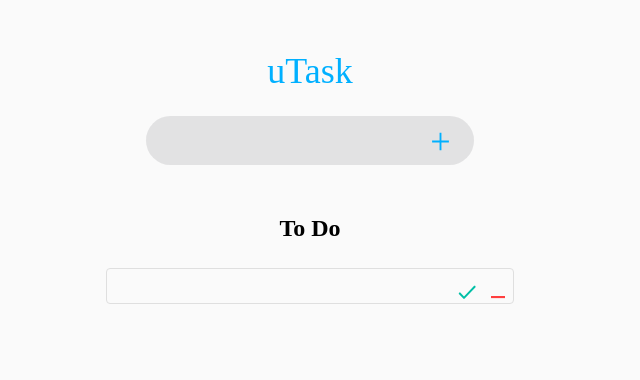
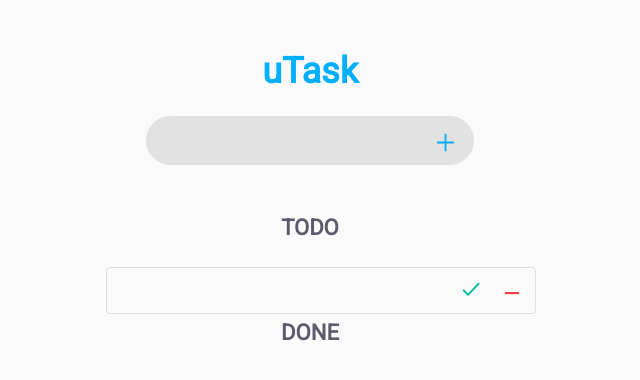
Before and after one commit to SALIPE/ToDoAskApp-Unect, a React (Create React App) app in the folder frontend/: page / in a window 1280 px wide. Both pictures are taken after a click on the button 770 px from the left and 141 px from the top of the page. Shown: the top 380 px of the page, without its empty margins (330-970 px from the left). Built offline with nearby package versions, Linux system fonts and the light colour scheme.

Commit message:
Merge branch 'main' of https://github.com/SALIPE/ToDoAskApp-Unect into main

```diff
--- a/frontend/src/global.css
+++ b/frontend/src/global.css
@@ -8,6 +8,6 @@
 
 body {
   background: #fafafa;
-  font-family: Ubuntu;
+  font: 14px Arial, Helvetica, sans-serif;
   -webkit-font-smoothing: antialiased !important;
 }
--- a/frontend/src/pages/ToDo.css
+++ b/frontend/src/pages/ToDo.css
@@ -1,3 +1,6 @@
+@import url('https://fonts.googleapis.com/css2?family=Roboto&display=swap');
+
+
 header #main-header {
   width: 100%;
 }
@@ -11,8 +14,8 @@ header .header-content {
 header .header-content h1 {
   text-align: center;
   color: rgba(0, 176, 255, 1);
-  font-weight: 500;
-  font-size: 36px;
+  font: 36px Roboto, sans-serif;
+  font-weight: 800;
   margin-bottom: 24px;
 }
 
@@ -34,6 +37,11 @@ header .header-content input {
   margin-left: 20px;
   font-size: 16px;
   font-weight: 400;
+
+  color: #44434f;
+  font-family: Roboto;
+  font-size: 18px;
+  font-weight: bolder;
 }
 
 header .header-content button {
@@ -43,6 +51,13 @@ header .header-content button {
   border: none;
   background: transparent;
   cursor: pointer;
+  padding: 5px 5px 30px 5px;
+}
+header .header-content button.btadd:hover{
+  transition: 300ms;
+  background-color: rgba(46, 191, 235, 0.3);
+  border-radius: 50%;
+
 }
 
 section {
@@ -51,12 +66,34 @@ section {
 }
 
 section h2 {
+
+color: #5C5A6C;
+font-family: Roboto;
+font-size: 22px;
+font-weight: 500 bolder;
+line-height: 26px;
+letter-spacing: 0em;
+text-align: center;
+
   margin-bottom: 26px;
   text-align: center;
+
 }
 
+section p{
+  color: #44434f;
+  font-family: Roboto;
+  font-size: 18px;
+  font-weight: bolder;
+  word-wrap:break-word;
+
+}
+
+
+
 section div.tarefas {
-  width: 408px;
+  display: flex;
+  width: 430px;
   border: 1px solid #dfdfdf;
   box-sizing: border-box;
   border-radius: 4px;
@@ -68,21 +105,39 @@ section div.tarefas {
 section .tarefas p {
   margin: 14px;
   margin-left: 16px;
-  float: left;
-  max-width: 320px;
+  width: 320px;
 }
 section div.tarefas div.bttask {
+  position: relative;
+  display:flex;
   width: 55px;
-  float: right;
-  margin-top: 4%;
+
+
+  margin: 2% 0 2% 0;
 }
 
 section div.tarefas button {
+  justify-content: center;
   background: transparent;
   border: none;
   cursor: pointer;
+  padding: 5px 5px 5px 5px;
+
 }
 
 section div.tarefas button.btdone {
   margin-right: 15px;
+
 }
+section div.tarefas button.btdone:hover {
+  transition: 500ms;
+  background-color: rgba(48, 245, 97, 0.3);
+  border-radius: 50%;
+
+}
+section div.tarefas button.btdelete:hover {
+  transition: 500ms;
+  background-color: rgba(242, 113, 74, 0.3);
+  border-radius: 50%;
+
+}
--- a/frontend/src/pages/ToDo.js
+++ b/frontend/src/pages/ToDo.js
@@ -57,23 +57,25 @@ const ListaView = (props) => (
       <h1>uTask</h1>
       <div className="add-task">
         <input name = "inputTarefa" onChange = {props.onChange} value = {props.inputTarefa}></input>
-        <button onClick = {props.adicionarTarefa}><img src={addbt}/></button>
+        <button className="btadd" onClick = {props.adicionarTarefa}><img src={addbt} alt="btadd"/></button>
       </div>
     </div>
   </header>
   <section>
     <div className="Afazer">
-      <h2>To Do</h2>
+      <h2>TODO</h2>
       {props.tarefas.map((tarefa, id) =>
       <div className = "tarefas">
         <p>{tarefa}</p>
         <div className = "bttask">
-          <button className = "btdone"><img src={donebt} /></button>
-          <button className = "btdelete" onClick = {() => props.removeTarefa(id)}><img src={deletebt} /></button>
+          <button className = "btdone"><img src={donebt} alt="btndone" /></button>
+          <button className = "btdelete" onClick = {() => props.removeTarefa(id)}><img src={deletebt} alt="btdelete" /></button>
         </div>
       </div>)}
+    </div>
 
-
+      <div className="feito">
+      <h2>DONE</h2>
     </div>
   </section>
 </Fragment>
```
Also changed, not shown: 1 other file (tests, documents, lock files or other folders).
